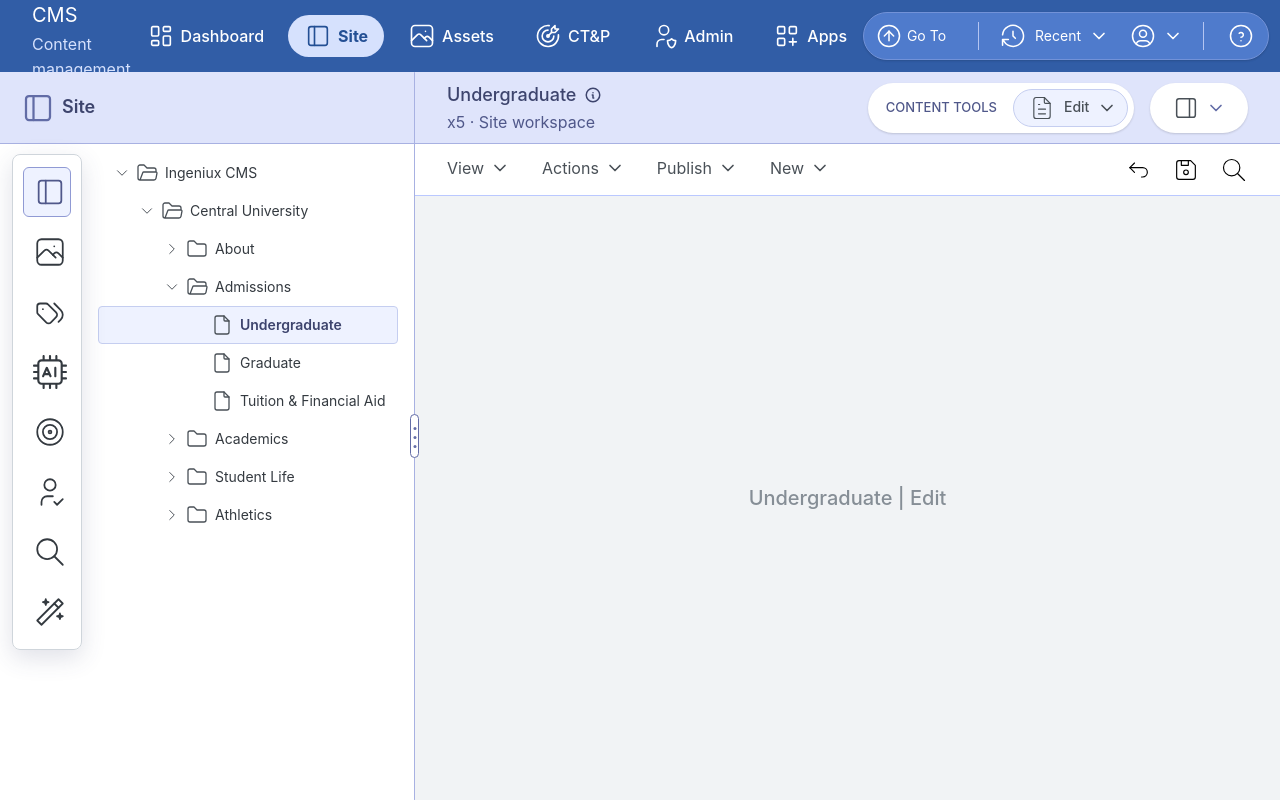
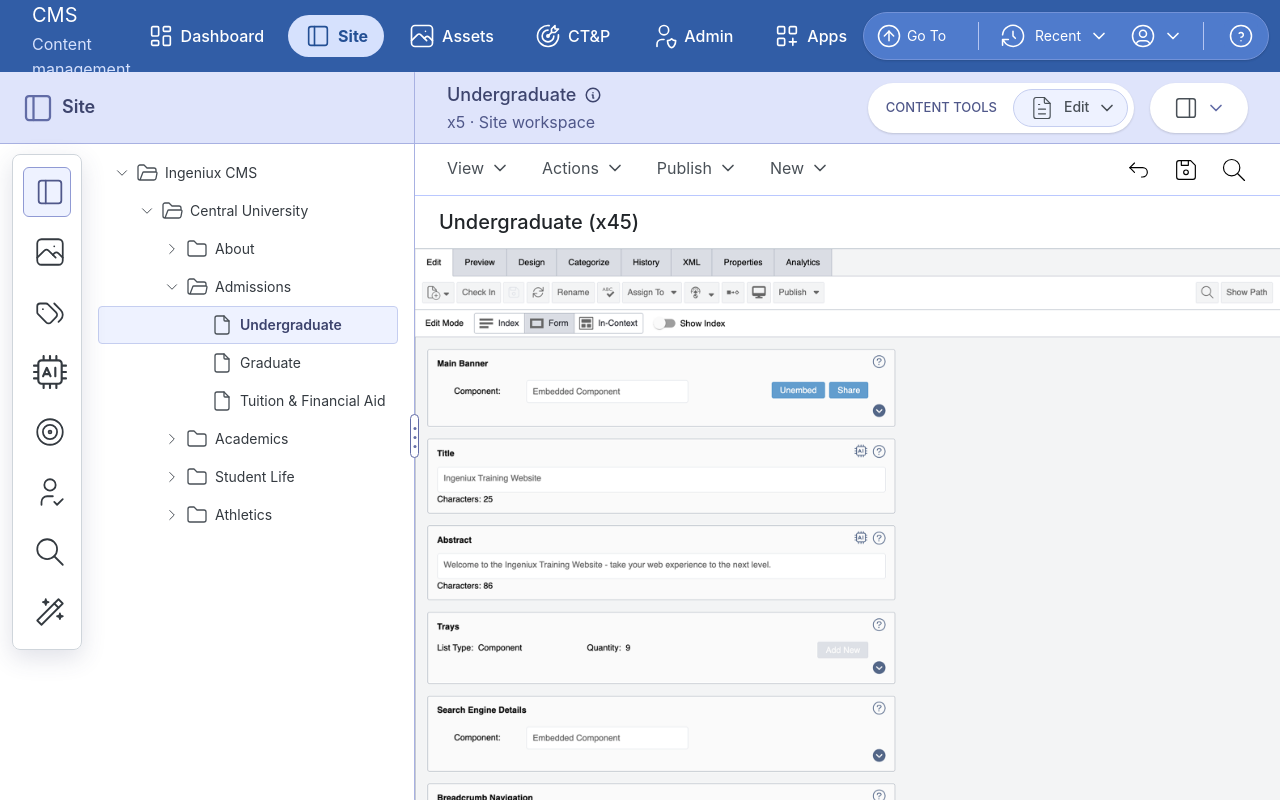
Before and after one commit to josephxbrick/mantine-app-cms-navigation, a React (Vite) app: page / in a window 1280 px wide. Both pictures are taken after a click on the button 1241 px from the left and 36 px from the top of the page. Built offline with nearby package versions, Linux system fonts and the light colour scheme.

Commit message:
Add demo workspace image toggle

```diff
--- a/src/features/app-shell/AppShell.tsx
+++ b/src/features/app-shell/AppShell.tsx
@@ -549,6 +549,10 @@ export function AppShell() {
         domainConfigs.administration.defaultUtility,
       apps: domainConfigs.apps.defaultUtility,
     });
+  const [
+    demoWorkspaceVisible,
+    setDemoWorkspaceVisible,
+  ] = useState(false);
 
   const [leftPaneWidth, setLeftPaneWidth] = useState(
     LEFT_PANEL_INITIAL_WIDTH
@@ -688,12 +692,15 @@ export function AppShell() {
 
   const productToolbarProps = {
     mode: productToolbarMode,
+    demoWorkspaceVisible,
     domainItems,
     selectedDomain,
     onGoTo: () => setProductToolbarMode("search"),
     onCloseSearch: () =>
       setProductToolbarMode("default"),
     onSelectDomain: handleSelectDomain,
+    onToggleDemoWorkspace: () =>
+      setDemoWorkspaceVisible((visible) => !visible),
   };
 
   const leftPanelProps = {
@@ -723,6 +730,7 @@ export function AppShell() {
         ? "No selection"
         : domainConfig.label),
     selectedTool,
+    demoWorkspaceVisible,
     tools: activeTools,
     onSelectTool: handleSelectTool,
   };
--- a/src/features/content-workspace/ContentWorkspace.tsx
+++ b/src/features/content-workspace/ContentWorkspace.tsx
@@ -15,11 +15,17 @@ import type {
 import SecondaryToolbar from "./toolbars/SecondaryToolbar";
 import type { WorkspaceDomain } from "../workspace/types";
 
+const DEMO_IMAGE_WIDTH = 2138;
+const DEMO_TAB_HEIGHT = 67;
+const DEMO_EDIT_TAB_WIDTH = 94;
+const DEMO_PREVIEW_TAB_WIDTH = 132;
+
 type ContentWorkspaceProps = {
   domain: WorkspaceDomain;
   domainLabel: string;
   selectedNodeLabel: string;
   selectedTool: SelectedToolKey;
+  demoWorkspaceVisible: boolean;
   tools: ToolbarTool[];
   onSelectTool: (tool: ToolKey) => void;
 };
@@ -37,30 +43,149 @@ function DisplayGroup({ children }: DisplayGroupProps) {
 }
 
 type SelectedNodePreviewProps = {
+  domain: WorkspaceDomain;
   selectedNodeLabel: string;
   selectedTool: SelectedToolKey;
+  demoWorkspaceVisible: boolean;
+  onSelectTool: (tool: ToolKey) => void;
 };
 
 function SelectedNodePreview({
+  domain,
   selectedNodeLabel,
   selectedTool,
+  demoWorkspaceVisible,
+  onSelectTool,
 }: SelectedNodePreviewProps) {
   const previewLabel = selectedTool
     ? `${selectedNodeLabel} | ${selectedTool}`
     : selectedNodeLabel;
+  const demoImage =
+    domain === "site" && selectedTool === "Edit"
+      ? "/demo/site-edit.png"
+      : domain === "site" && selectedTool === "Preview"
+        ? "/demo/site-preview.png"
+        : null;
+  const demoTitleSuffix =
+    selectedTool === "Edit"
+      ? " (x45)"
+      : selectedTool === "Preview"
+        ? " (x336)"
+        : "";
+  const demoImageHeight =
+    selectedTool === "Preview" ? 1924 : 1783;
+  const demoTabHeightPercent =
+    (DEMO_TAB_HEIGHT / demoImageHeight) * 100;
+  const demoEditTabWidthPercent =
+    (DEMO_EDIT_TAB_WIDTH / DEMO_IMAGE_WIDTH) * 100;
+  const demoPreviewTabLeftPercent =
+    demoEditTabWidthPercent;
+  const demoPreviewTabWidthPercent =
+    (DEMO_PREVIEW_TAB_WIDTH / DEMO_IMAGE_WIDTH) * 100;
 
   return (
     <Box
       bg="gray.1"
       style={{
         flex: 1,
-        display: "grid",
-        placeItems: "center",
+        display: demoWorkspaceVisible && demoImage ? "flex" : "grid",
+        flexDirection: "column",
+        placeItems:
+          demoWorkspaceVisible && demoImage
+            ? undefined
+            : "center",
+        minHeight: 0,
+        overflow: "hidden",
       }}
     >
-      <Text c="asxGray.6" fw={500} size="xl">
-        {previewLabel}
-      </Text>
+      {demoWorkspaceVisible && demoImage ? (
+        <>
+          <Box
+            bg="white"
+            w="100%"
+            px={24}
+            py={14}
+            style={{
+              borderBottom:
+                "1px solid var(--mantine-color-gray-4)",
+            }}
+          >
+            <Text
+              c="asxGray.9"
+              fw={500}
+              style={{ fontSize: 20, lineHeight: 1.2 }}
+            >
+              {selectedNodeLabel}
+              {demoTitleSuffix}
+            </Text>
+          </Box>
+
+          <Box
+            w="100%"
+            style={{
+              flex: 1,
+              minHeight: 0,
+              overflow: "hidden",
+            }}
+          >
+            <Box
+              style={{
+                position: "relative",
+                width: "100%",
+              }}
+            >
+              <Box
+                component="img"
+                src={demoImage}
+                alt={previewLabel}
+                w="100%"
+                style={{
+                  display: "block",
+                  height: "auto",
+                }}
+              />
+
+              <Box
+                component="button"
+                aria-label="Switch to Site Edit"
+                onClick={() => onSelectTool("Edit")}
+                style={{
+                  position: "absolute",
+                  top: 0,
+                  left: 0,
+                  width: `${demoEditTabWidthPercent}%`,
+                  height: `${demoTabHeightPercent}%`,
+                  padding: 0,
+                  border: 0,
+                  background: "transparent",
+                  cursor: "pointer",
+                }}
+              />
+
+              <Box
+                component="button"
+                aria-label="Switch to Site Preview"
+                onClick={() => onSelectTool("Preview")}
+                style={{
+                  position: "absolute",
+                  top: 0,
+                  left: `${demoPreviewTabLeftPercent}%`,
+                  width: `${demoPreviewTabWidthPercent}%`,
+                  height: `${demoTabHeightPercent}%`,
+                  padding: 0,
+                  border: 0,
+                  background: "transparent",
+                  cursor: "pointer",
+                }}
+              />
+            </Box>
+          </Box>
+        </>
+      ) : (
+        <Text c="asxGray.6" fw={500} size="xl">
+          {previewLabel}
+        </Text>
+      )}
     </Box>
   );
 }
@@ -70,12 +195,16 @@ export function ContentWorkspace({
   domainLabel,
   selectedNodeLabel,
   selectedTool,
+  demoWorkspaceVisible,
   tools,
   onSelectTool,
 }: ContentWorkspaceProps) {
   const selectedNodePreviewProps = {
+    domain,
     selectedNodeLabel,
     selectedTool,
+    demoWorkspaceVisible,
+    onSelectTool,
   };
 
   const primaryToolbarProps = {
--- a/src/features/content-workspace/toolbars/product-toolbar/ProductToolbar.tsx
+++ b/src/features/content-workspace/toolbars/product-toolbar/ProductToolbar.tsx
@@ -18,11 +18,13 @@ import type { WorkspaceDomain } from "../../../workspace/types";
 
 type ProductToolbarProps = {
   mode: "default" | "search";
+  demoWorkspaceVisible: boolean;
   domainItems: ProductToolbarDomainItem[];
   selectedDomain: WorkspaceDomain;
   onGoTo: () => void;
   onCloseSearch: () => void;
   onSelectDomain: (domain: WorkspaceDomain) => void;
+  onToggleDemoWorkspace: () => void;
 };
 
 type ProductToolbarDomainItem = {
@@ -129,11 +131,13 @@ function DomainTab({
 
 export function ProductToolbar({
   mode,
+  demoWorkspaceVisible,
   domainItems,
   selectedDomain,
   onGoTo,
   onCloseSearch,
   onSelectDomain,
+  onToggleDemoWorkspace,
 }: ProductToolbarProps) {
   const domainTabsProps = {
     items: domainItems,
@@ -143,8 +147,10 @@ export function ProductToolbar({
 
   const productToolbarPaperProps = {
     mode,
+    demoWorkspaceVisible,
     onGoTo,
     onCloseSearch,
+    onToggleDemoWorkspace,
   };
 
   return (
--- a/src/features/content-workspace/toolbars/product-toolbar/ProductToolbarPaper.tsx
+++ b/src/features/content-workspace/toolbars/product-toolbar/ProductToolbarPaper.tsx
@@ -30,8 +30,10 @@ import {
 
 type ProductToolbarPaperProps = {
   mode: "default" | "search";
+  demoWorkspaceVisible: boolean;
   onGoTo: () => void;
   onCloseSearch: () => void;
+  onToggleDemoWorkspace: () => void;
 };
 
 const FIELD_FULL_WIDTH = 360;
@@ -277,13 +279,20 @@ function UserMenuButton() {
   );
 }
 
-function HelpButton() {
+type HelpButtonProps = {
+  active: boolean;
+  onClick: () => void;
+};
+
+function HelpButton({ active, onClick }: HelpButtonProps) {
   return (
     <ActionIcon
-      variant="subtle"
+      variant={active ? "filled" : "subtle"}
       color="asxBlue"
       c="asxGray.0"
       size="lg"
+      aria-label="Toggle workspace demo images"
+      onClick={onClick}
     >
       <IconHelpCircle size={28} stroke={1.3} />
     </ActionIcon>
@@ -292,8 +301,10 @@ function HelpButton() {
 
 export function ProductToolbarPaper({
   mode,
+  demoWorkspaceVisible,
   onGoTo,
   onCloseSearch,
+  onToggleDemoWorkspace,
 }: ProductToolbarPaperProps) {
   const [searchVisible, setSearchVisible] =
     useState(mode === "search");
@@ -364,7 +375,10 @@ export function ProductToolbarPaper({
         <RecentMenuButton />
         <UserMenuButton />
         <ToolbarDelimiter />
-        <HelpButton />
+        <HelpButton
+          active={demoWorkspaceVisible}
+          onClick={onToggleDemoWorkspace}
+        />
       </DisplayGroup>
     </Paper>
   );
```
Also changed, not shown: public/demo/README.md (added), public/demo/site-edit.png (added), public/demo/site-preview.png (added), 6 other files (tests, documents, lock files or other folders).
